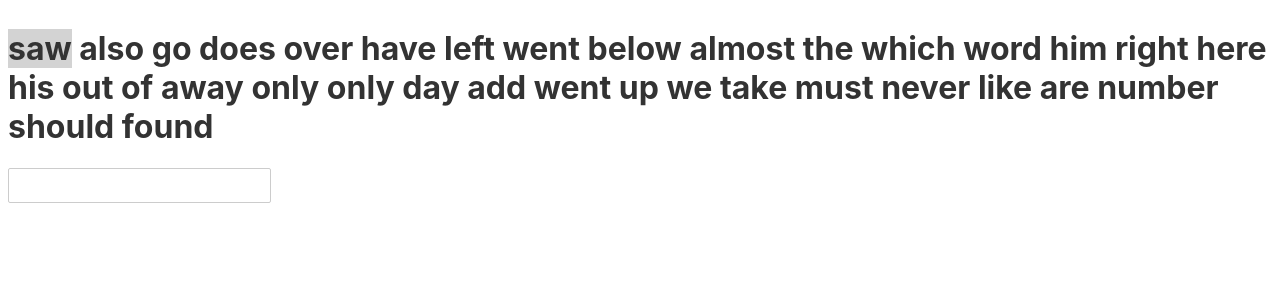
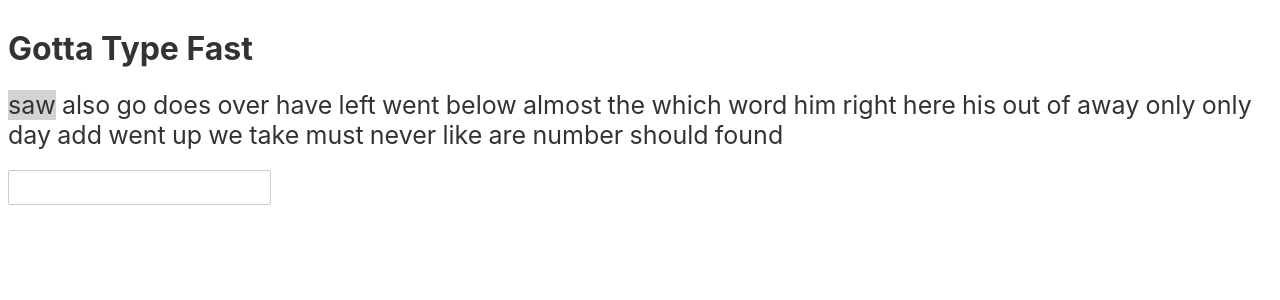
Before and after one commit to dunknicoll/gotta-fast-type, a Svelte app: page / in a window 1280 px wide. Shown: the top 300 px of the page. Built offline with nearby package versions, Linux system fonts and the light colour scheme.

Commit message:
tweaking styles

```diff
--- a/src/App.svelte
+++ b/src/App.svelte
@@ -43,19 +43,29 @@
 	}
 </script>
 
-<h1>
+<h1>Gotta Type Fast</h1>
+
+<div class="sentence">
 	{#each words as wordItem, index}
 	<span
+				class="word"
 				class:highlight={index === wordPointer}
 				class:good={wordItem.result === 1}
 				class:bad={wordItem.result === -1}>{wordItem.word}</span>
-	<span></span>
 	{/each}
-</h1>
+</div>
 
 <input on:keypress={onKeyPress} bind:value={currentValue}>
 
 <style>
+	.sentence {
+		font-size: 25px;
+		margin-bottom: 20px;
+	}
+	.word {
+		display: inline-block;
+		margin-right: 0.25em;
+	}
 	.highlight {
 		background: lightgrey;
 	}
```
Also changed, not shown: 1 other file (tests, documents, lock files or other folders).
